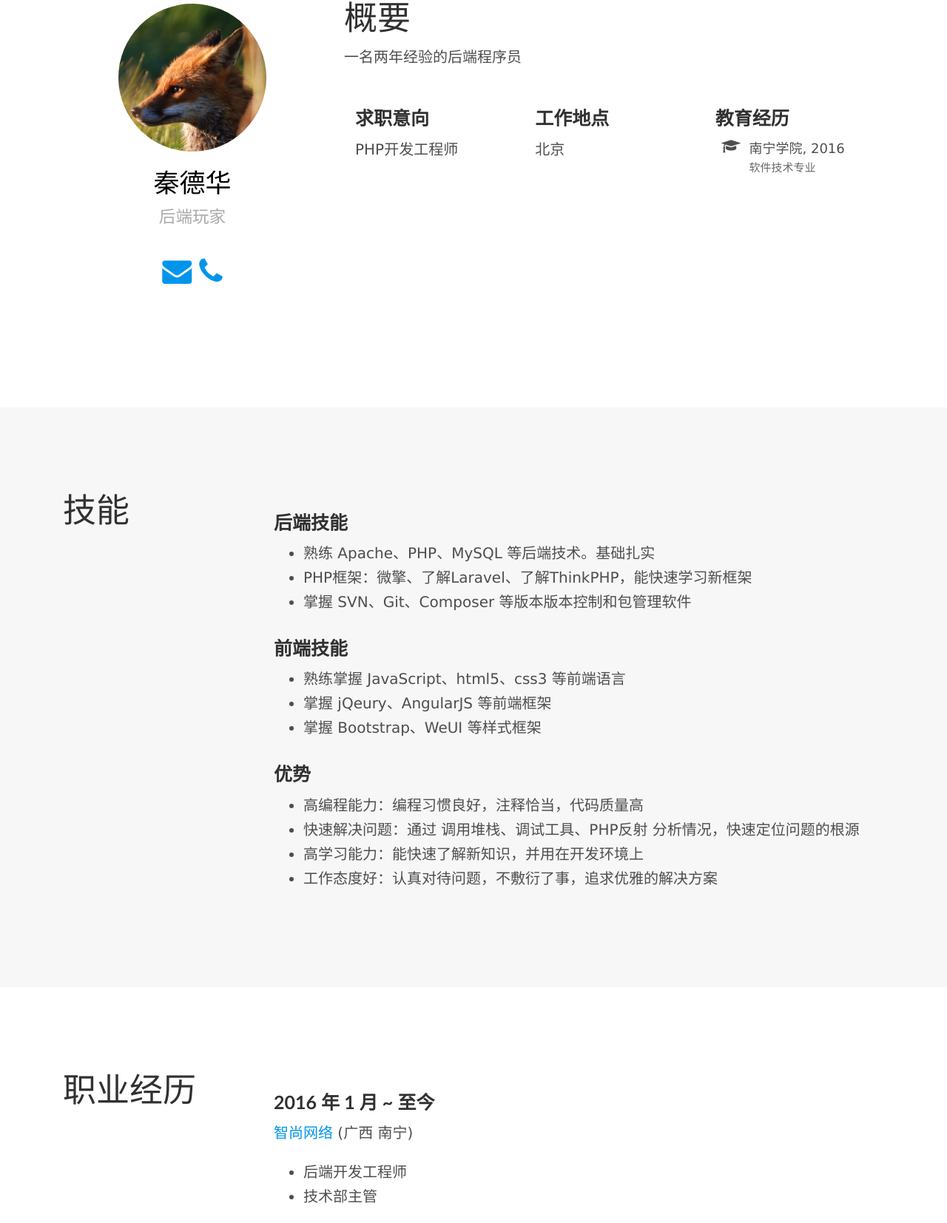
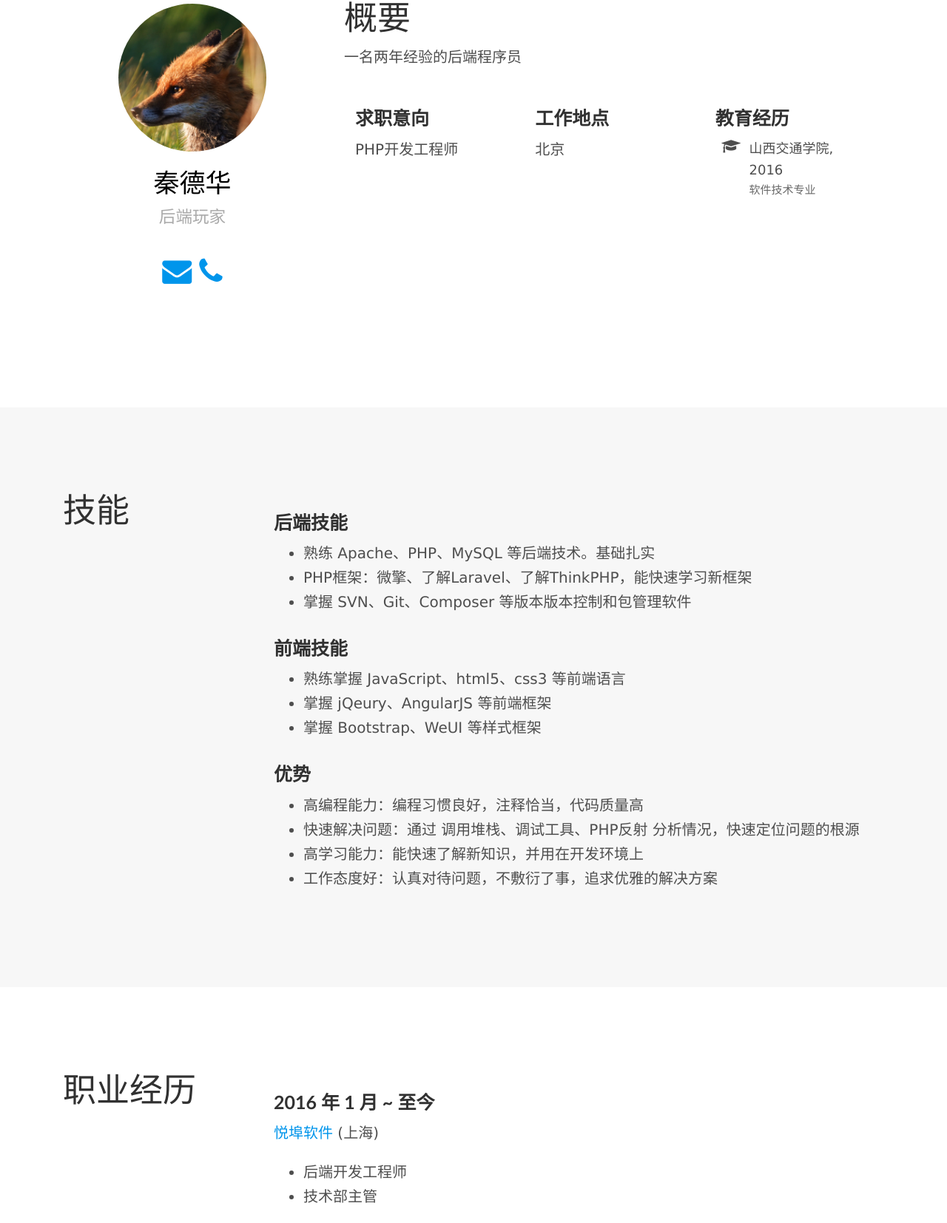
Before and after one commit to qindh/qindh.github.io, a plain HTML site: page resume/index.html in a window 1280 px wide. Shown: the part 146-1800 px from the top of the page at 74% size. Drawn offline with Linux system fonts and the light colour scheme.

Commit message:
Update index.html

```diff
--- a/resume/index.html
+++ b/resume/index.html
@@ -112,7 +112,7 @@
 									<li>
 										<i class="fa-li fa fa-graduation-cap"></i>
 										<div class="description">
-											<p class="course">南宁学院, 2016</p>
+											<p class="course">山西交通学院, 2016</p>
 											<p class="institution">软件技术专业</p>
 										</div>
 									</li>
@@ -167,8 +167,8 @@
 
 						<h3 id="2016 年 1 月 ~ 至今">2016 年 1 月 ~ 至今</h3>
 						<p>
-							<a href="http://www.zhishangnet.com/" target="_blank">智尚网络</a>
-							(广西 南宁)
+							<a href="http://www.zhishangnet.com/" target="_blank">悦埠软件</a>
+							(上海)
 						</p>
 						<ul>
 							<li>后端开发工程师</li>
@@ -256,7 +256,7 @@
 							</li> -->
 							<li>
 								<i class="fa-li fa fa-map-marker fa-2x" aria-hidden="true"></i>
-								<span id="person-address" itemprop="address">南宁</span>
+								<span id="person-address" itemprop="address">山西</span>
                             </li>
 						</ul>
 					</div>
```
